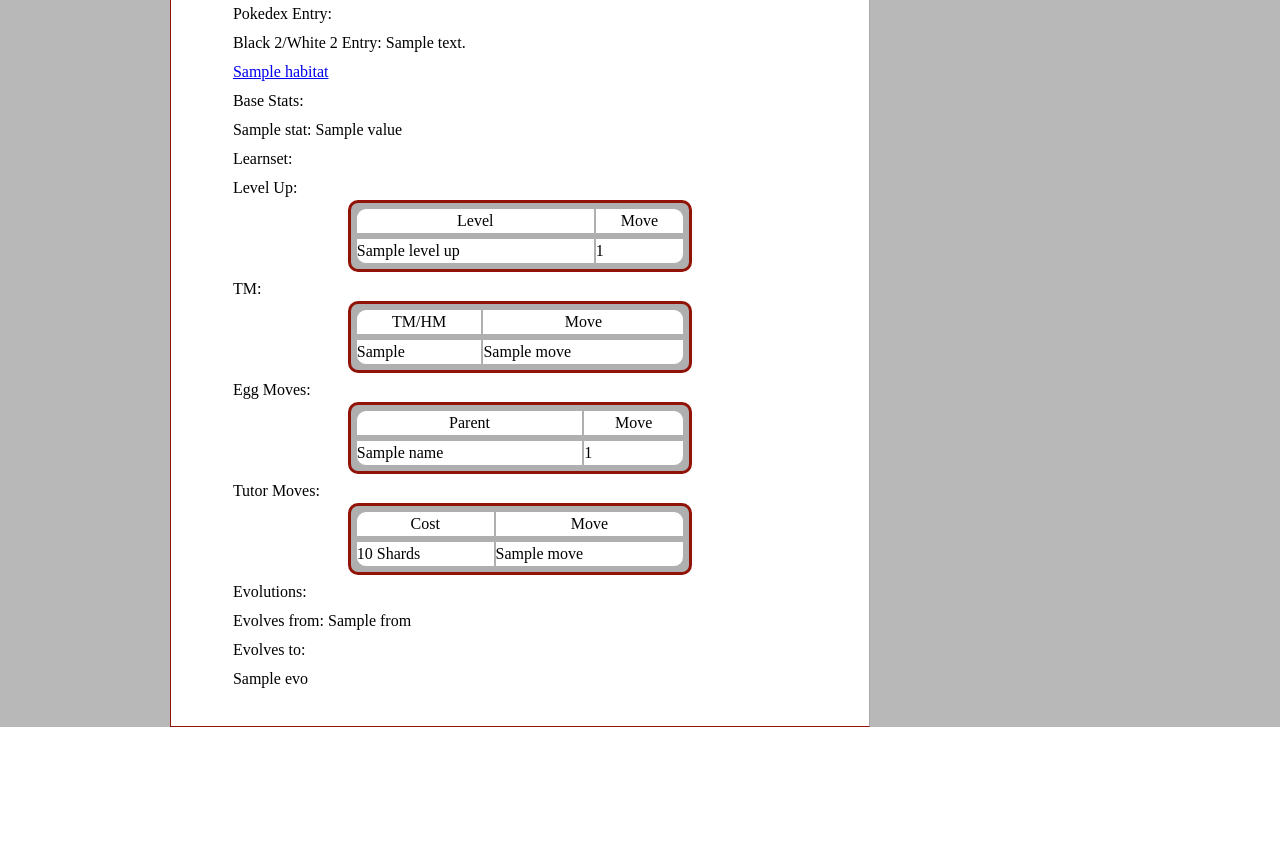
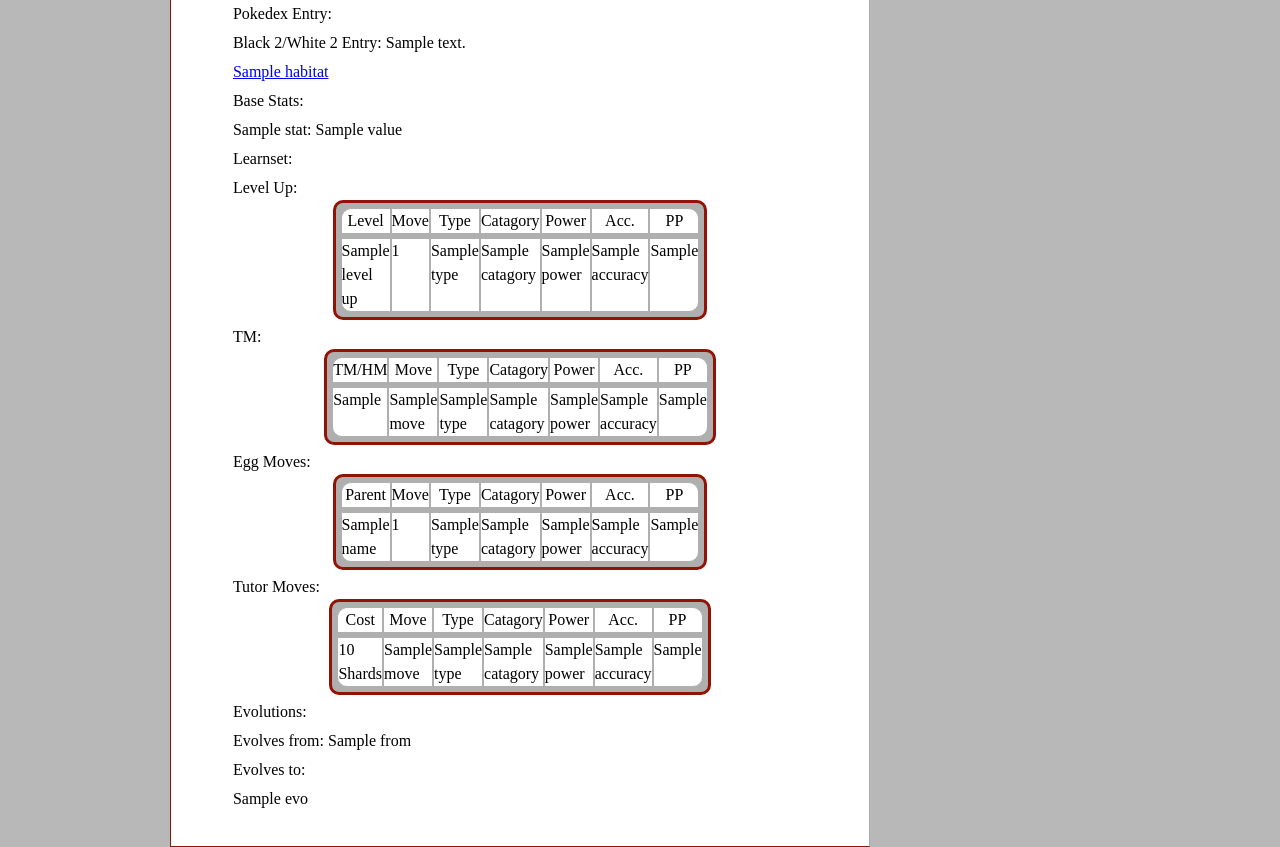
Before and after one commit to Rollyjasper/Pokedex_project, a Flask app: template templates/pokemon_info.html in a window 1280 px wide. Shown: the part 372-1219 px from the top of the page. Before the commit the page ends 1099 px from the top, so only its background shows below. Run offline with Flask 2, Linux system fonts and the light colour scheme; the template is opened without the code that fills it: most values are stand-ins (such as "Sample title", 1, 10 or a date in 2020).

Commit message:
adding getting move data for tables

```diff
--- a/templates/pokemon_info.html
+++ b/templates/pokemon_info.html
@@ -59,11 +59,21 @@
         <tr>
           <th>Level</th>
           <th>Move</th>
+          <th>Type</th>
+          <th>Catagory</th>
+          <th>Power</th>
+          <th>Acc.</th>
+          <th>PP</th>
         </tr>
         {% for move in pokemon_data["Learnset"]["Level Up"] %}
         <tr>
           <td>{{move[1]}}</td>
           <td>{{move[0]}}</td>
+          <td>{{moves['Tackle'].Type}}</td>
+          <td>{{moves['Tackle'].Catagory}}</td>
+          <td>{{moves['Tackle'].Power}}</td>
+          <td>{{moves['Tackle'].Accuracy}}</td>
+          <td>{{moves['Tackle'].PP}}</td>
         </tr>
         {% endfor %}
       </table>
@@ -72,11 +82,21 @@
         <tr>
           <th>TM/HM</th>
           <th>Move</th>
+          <th>Type</th>
+          <th>Catagory</th>
+          <th>Power</th>
+          <th>Acc.</th>
+          <th>PP</th>
         </tr>
         {% for tm in pokemon_data["Learnset"]["TM"] %}
         <tr>
           <td>{{tm}}</td>
           <td>{{tm_links[tm].Move}}</td>
+          <td>{{moves['Tackle'].Type}}</td>
+          <td>{{moves['Tackle'].Catagory}}</td>
+          <td>{{moves['Tackle'].Power}}</td>
+          <td>{{moves['Tackle'].Accuracy}}</td>
+          <td>{{moves['Tackle'].PP}}</td>
         </tr>
         {% endfor %}
       </table>
@@ -85,11 +105,21 @@
         <tr>
           <th>Parent</th>
           <th>Move</th>
+          <th>Type</th>
+          <th>Catagory</th>
+          <th>Power</th>
+          <th>Acc.</th>
+          <th>PP</th>
         </tr>
         {% for egg in pokemon_data["Learnset"]["Egg"] %}
         <tr>
           <td>{{egg[1]|join(',')}}</td>
           <td>{{egg[0]}}</td>
+          <td>{{moves['Tackle'].Type}}</td>
+          <td>{{moves['Tackle'].Catagory}}</td>
+          <td>{{moves['Tackle'].Power}}</td>
+          <td>{{moves['Tackle'].Accuracy}}</td>
+          <td>{{moves['Tackle'].PP}}</td>
         </tr>
         {% endfor %}
       </table>
@@ -98,19 +128,26 @@
         <tr>
           <th>Cost</th>
           <th>Move</th>
+          <th>Type</th>
+          <th>Catagory</th>
+          <th>Power</th>
+          <th>Acc.</th>
+          <th>PP</th>
         </tr>
         {% for move in pokemon_data["Learnset"]["Tutor"] %}
+        <tr>
         {% if tutor_moves[move]["Cost"] != None %}
-          <tr>
-            <td>{{tutor_moves[move]["Cost"]|join(' ')}} Shards</td>
-            <td>{{move}}</td>
-          </tr>
+          <td>{{tutor_moves[move]["Cost"]|join(' ')}} Shards</td>
         {% else %}
-          <tr>
-            <td>{{tutor_moves[move]["Cost"]}}</td>
-            <td>{{move}}</td>
-          </tr>
+          <td>{{tutor_moves[move]["Cost"]}}</td>
         {% endif %}
+        <td>{{move}}</td>
+        <td>{{moves['Tackle'].Type}}</td>
+        <td>{{moves['Tackle'].Catagory}}</td>
+        <td>{{moves['Tackle'].Power}}</td>
+        <td>{{moves['Tackle'].Accuracy}}</td>
+        <td>{{moves['Tackle'].PP}}</td>
+        </tr>
         {% endfor %}
       </table>
     </ul>
```
